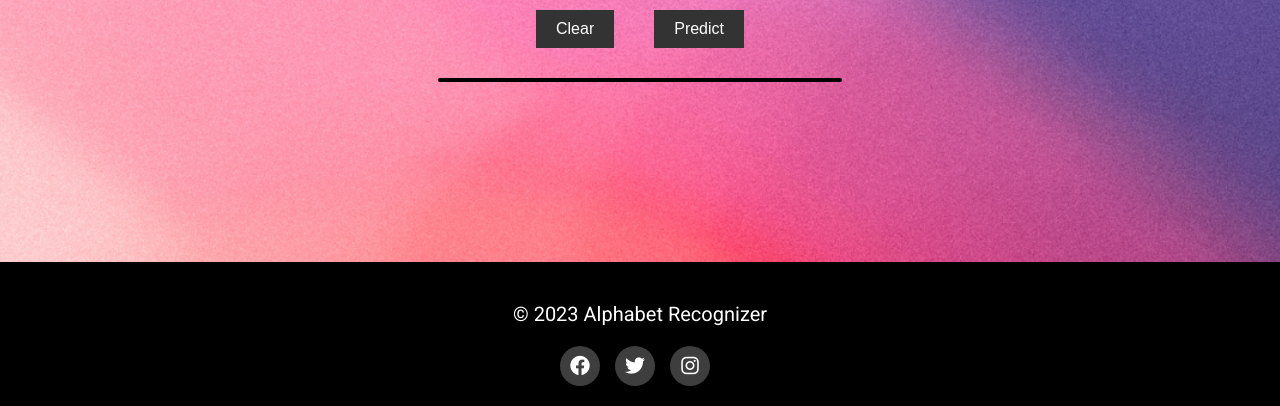
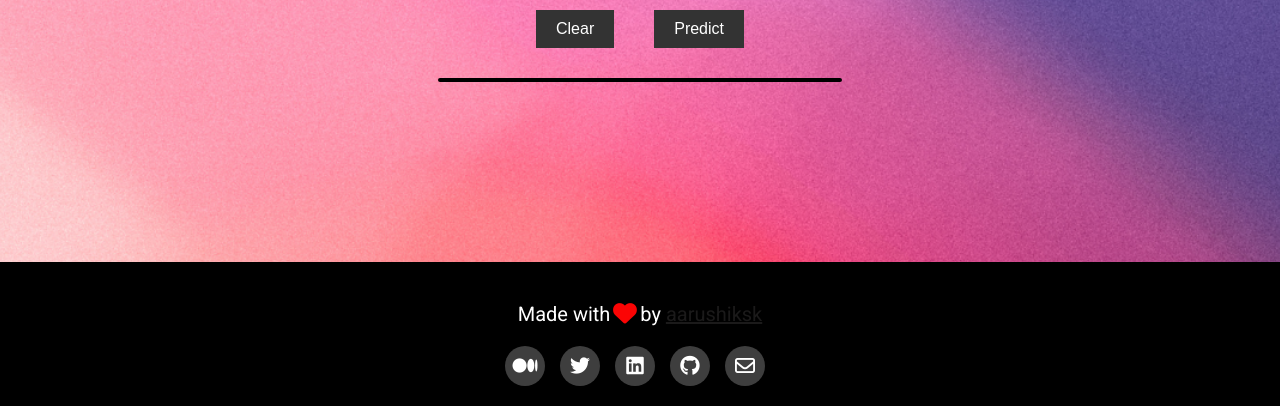
Before and after one commit to aarushiksk/Alphabet-Recogniser, a Flask app: page / in a window 1280 px wide. Shown: the part 514-920 px from the top of the page. Run offline with Flask 2, Linux system fonts and the light colour scheme.

Commit message:
Changes in index.css for footer section

```diff
--- a/templates/index.html
+++ b/templates/index.html
@@ -7,6 +7,7 @@
     <title>Alphabet Recogniser</title>
     <link href="https://fonts.googleapis.com/css2?family=Roboto:wght@400;500&display=swap" rel="stylesheet">
     <link rel="stylesheet" href="/static/css/index.css">
+    <link href="https://fonts.googleapis.com/css2?family=Roboto:wght@500&display=swap" rel="stylesheet">
     <link rel="stylesheet" href="https://cdnjs.cloudflare.com/ajax/libs/font-awesome/6.0.0-beta3/css/all.min.css">
 
 </head>
@@ -28,11 +29,15 @@
     </div>
     <footer>
         <div class="footer-content">
-            <p>&copy; 2023 Alphabet Recognizer</p>
+            <p>Made with <i class="fa-sharp fa-solid fa-heart fa-beat" style="color: #fb0404;"></i> by <a href="https://github.com/aarushiksk" style="color: rgb(27, 26, 26)">aarushiksk</a></p>
+
             <div class="social-links">
-                <a href="#" class="social-link"><i class="fab fa-facebook"></i></a>
-                <a href="#" class="social-link"><i class="fab fa-twitter"></i></a>
-                <a href="#" class="social-link"><i class="fab fa-instagram"></i></a>
+                <a href="https://medium.com/@aarushiksk" class="social-link"><i class="fab fa-medium"></i></a>
+                <a href="https://twitter.com/aarushiksk" class="social-link"><i class="fab fa-twitter"></i></a>
+                <a href="https://www.linkedin.com/in/aarushi-1b24211a9/" class="social-link"><i class="fab fa-linkedin"></i></a>
+                <a href="https://github.com/aarushiksk" class="social-link"><i class="fab fa-github"></i></a>
+                <a href="mailto:aarushee002@gmail.com" class="social-link"><i class="far fa-envelope"></i></a>
+
             </div>
         </div>
     </footer>
```
